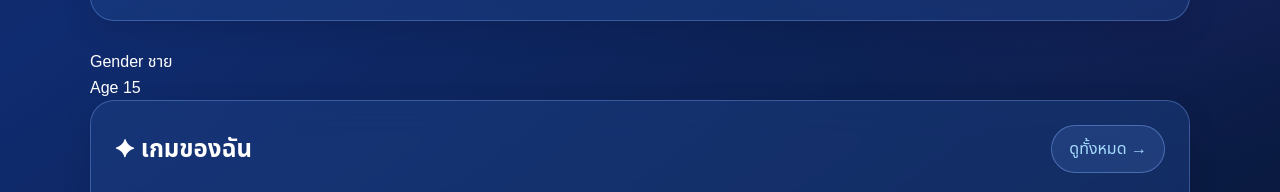
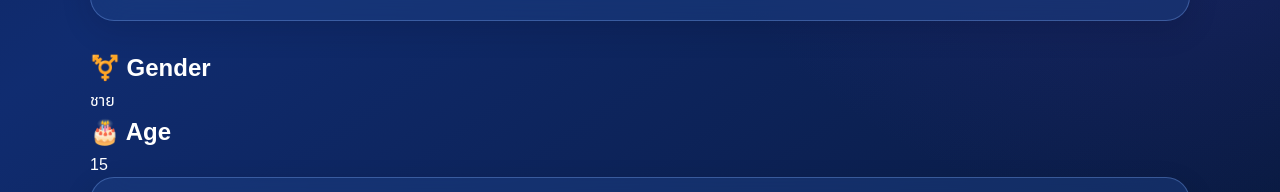
Before and after one commit to phirawong3875-cyber/Gg, a plain HTML site: page index.html in a window 1280 px wide. Shown: the part 1059-1251 px from the top of the page. Drawn offline with Linux system fonts and the light colour scheme.

Commit message:
Update index.html

```diff
--- a/index.html
+++ b/index.html
@@ -94,18 +94,18 @@
             </div>
 
         </section>
+<!-- Gender -->
+<div class="profile-item">
+    <h2>⚧️ Gender</h2>
+    <p>ชาย</p>
+</div>
 
-<div class="profile-info">
-    <div class="info-item">
-        <span class="info-label">Gender</span>
-        <span class="info-value">ชาย</span>
-    </div>
+<!-- Age -->
+<div class="profile-item">
+    <h2>🎂 Age</h2>
+    <p>15</p>
+</div>
 
-    <div class="info-item">
-        <span class="info-label">Age</span>
-        <span class="info-value">15</span>
-    </div>
-</div>
         <!-- GAMES -->
 
         <section class="content-section">
```
